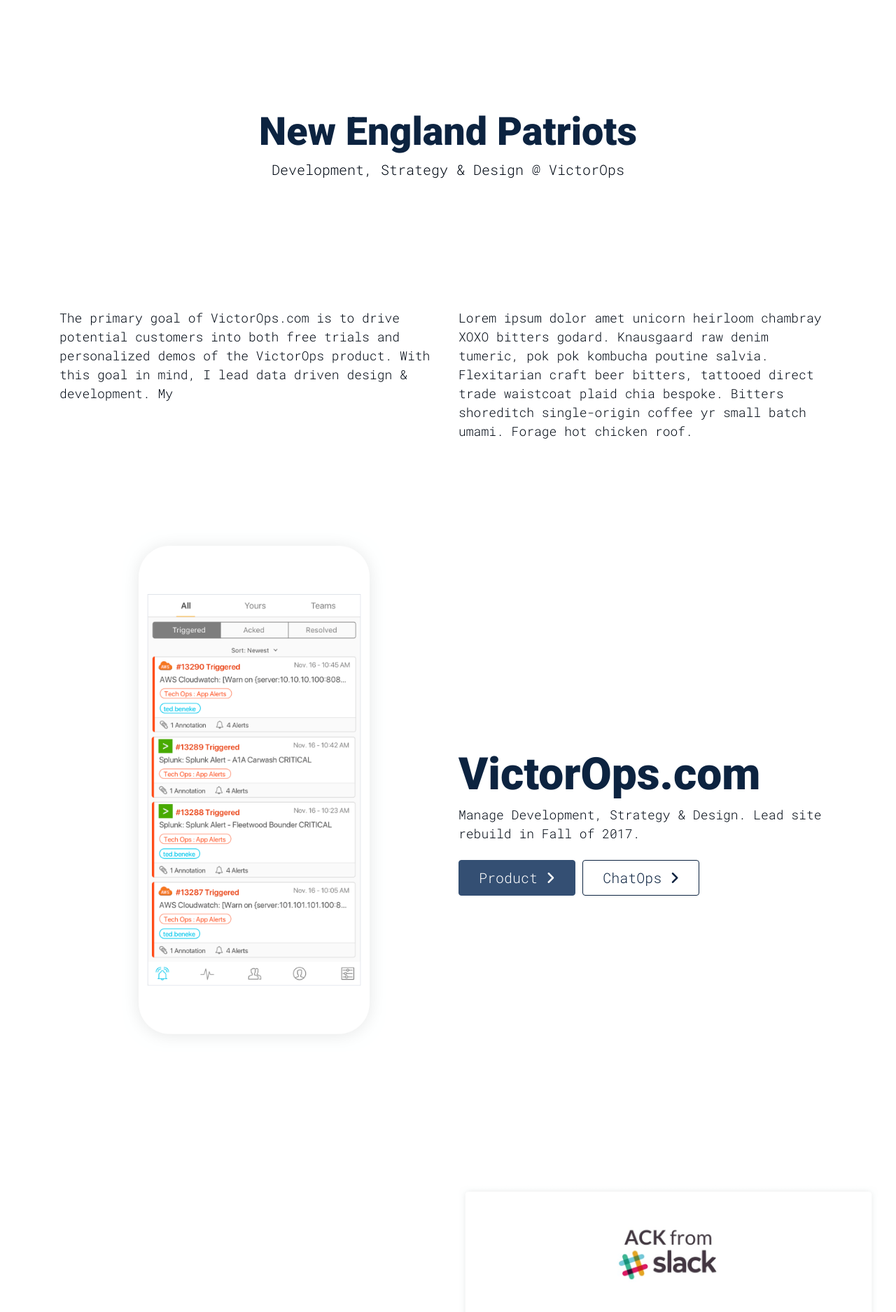
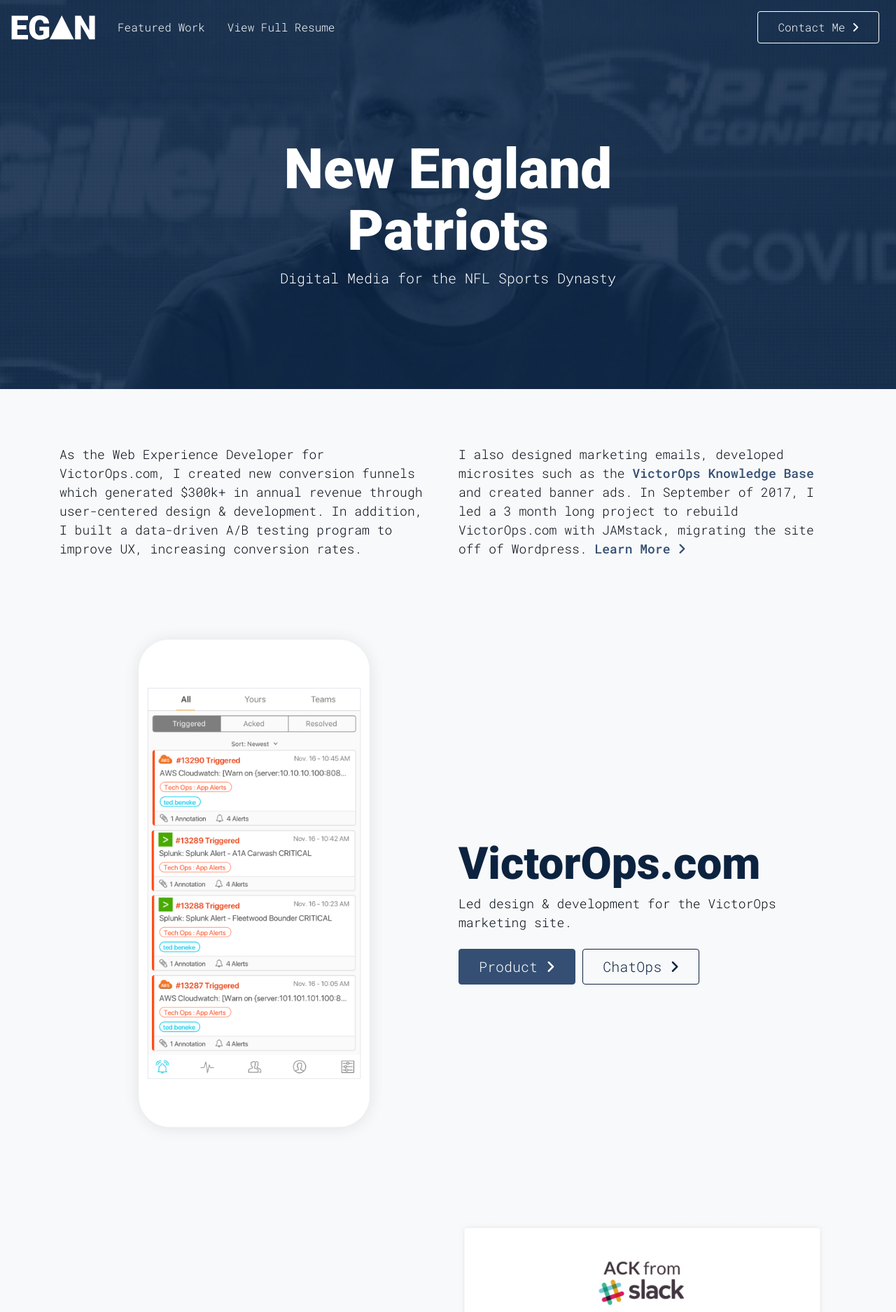
Before and after one commit to jegan3/jegan3.github.io, a Jekyll site: the page built from pats.html, in a window 1280 px wide. Shown: the top 1875 px of the page at 70% size. Built offline with Jekyll 4.4.1, drawn with Linux system fonts in a browser that asks for light colours; nearby versions of some CDN libraries; some of the changed text lies outside the part shown.

Commit message:
uploaded resume

```diff
--- a/_includes/nav.html
+++ b/_includes/nav.html
@@ -12,7 +12,7 @@
         								<a class="nav-link" href="/">Featured Work</a>
         							</li>
                       <li class="nav-item">
-        								<a class="nav-link" href="#">View Full Resume</a>
+        								<a class="nav-link" href="/EganJohn-Resume.pdf">View Full Resume</a>
         							</li>
                       <li class="nav-item mob-yes">
         								<a class="nav-link" href="#contact">Contact Me</a>
--- a/assets/css/style.scss
+++ b/assets/css/style.scss
@@ -12,3 +12,4 @@
 
 @import 'pages/index';
 @import 'pages/vo';
+@import 'pages/pats';
--- a/index.html
+++ b/index.html
@@ -29,8 +29,9 @@
 			<div class="col-lg-6">
 				<div class="pill wow fadeInUp" data-wow-duration="1s">Featured Work</div>
 				<h1 class="display-3 wow fadeInUp mt-2" data-wow-duration="1s">New England Patriots</h1>
-				<p class="lead wow fadeInUp" data-wow-delay=".3s" data-wow-duration="1s">Digital Media @ America's sports dynasty</p>
-				<p class="wow fadeInUp mt-4" data-wow-delay=".75s" data-wow-duration="1s"><button type="button" class="btn btn-primary btn-lg btn-outline">View Work <i class="fa fa-angle-right" aria-hidden="true"></i>
+				<p class="lead wow fadeInUp" data-wow-delay=".3s" data-wow-duration="1s">Digital Media for the NFL Football Dynasty</p>
+				<p class="wow fadeInUp mt-4" data-wow-delay=".75s" data-wow-duration="1s"><a href="/patriots"><button type="button" class="btn btn-primary btn-lg btn-outline">View Work <i class="fa fa-angle-right" aria-hidden="true"></i>
+				</button></a></p>
 				</div>
 			</div>
 		</div>
--- a/pats.html
+++ b/pats.html
@@ -3,6 +3,7 @@
 class: pats
 permalink: /patriots
 ---
+
 
 
 <section class="hero d-flex wow fadeInUp">
@@ -16,12 +17,12 @@
 
 
 
-	<div class="container d-flex align-middle align-items-center justify-content-center">
+	<div class="container d-flex align-middle align-items-center justify-content-center hero-cont">
 
 		<div class="col-md-8 text-center">
 
 			<h1 class="display-3 wow fadeInUp">New England Patriots</h1>
-				<p class="lead wow fadeInUp">Development, Strategy &amp; Design @ VictorOps</p>
+				<p class="lead wow fadeInUp">Digital Media for the NFL Sports Dynasty</p>
 			</div>
 
 	</div>
@@ -33,39 +34,38 @@
 
 
     <div class="col-md-6">
-      <p>The primary goal of VictorOps.com is to drive potential customers into both free trials and personalized demos of the VictorOps product. With this goal in mind, I lead data driven design &amp; development. My</p>
+      <p>As the Web Experience Developer for VictorOps.com, I created new conversion funnels which generated $300k+ in annual revenue through user-centered design &amp; development. In addition, I built a data-driven A/B testing program to improve UX, increasing conversion rates. </p>
 
     </div>
     <div class="col-md-6">
-  <p>Lorem ipsum dolor amet unicorn heirloom chambray XOXO bitters godard. Knausgaard raw denim tumeric, pok pok kombucha poutine salvia. Flexitarian craft beer bitters, tattooed direct trade waistcoat plaid chia bespoke. Bitters shoreditch single-origin coffee yr small batch umami. Forage hot chicken roof.</p>
+  <p>I also designed marketing emails, developed microsites such as the <a class="link" href="https://help.victorops.com" target="_blank">VictorOps Knowledge Base</a> and created banner ads. In September of 2017, I led a 3 month long project to rebuild VictorOps.com with JAMstack, migrating the site off of Wordpress. <a class="link" href="#more">Learn More <i class="fa fa-angle-right" aria-hidden="true"></i></a></p>
     </div>
   </div>
 
 </section>
 
-<section class="d-flex align-items-center">
+<section id="more" class="d-flex align-items-center content">
 	<div class="col-md-6 text-center">
 		<img class="wow fadeIn img-parallax" data-speed="0.25" width="380" src="{{ site.url }}/assets/img/420x888-mobile@2x.png" />
 	</div>
 	<div class="align-items-center col-md-6">
 				<h2 class="wow fadeIn" data-wow-delay=".25s">VictorOps.com</h2>
-				<p class="wow fadeIn" data-wow-delay=".25s">Manage Development, Strategy &amp; Design. Lead site rebuild in Fall of 2017.</p>
+				<p class="wow fadeIn" data-wow-delay=".25s">Led design &amp; development for the VictorOps marketing site.</p>
 				<p class="wow fadeInUp"><a href="https://explore.victorops.com/product/" target="_blank"><button type="button" class="btn btn-primary btn-lg">Product <i class="fa fa-angle-right" aria-hidden="true"></i>
 </button></a> <a href="https://victorops.com/chatops/" target="_blank"><button type="button" class="btn btn-primary btn-lg btn-outline">ChatOps <i class="fa fa-angle-right" aria-hidden="true"></i>
 </button></a> </p>
 			</div>
 
 </section>
-<section class="d-flex align-items-center">
+<section class="d-flex align-items-center content">
 	<div class="align-items-center col-md-6">
 				<h2 class="wow fadeIn" data-wow-delay=".25s">Marketing Emails</h2>
 				<p class="wow fadeIn" data-wow-delay=".25s">Build marketing emails for product announcements and lead nurture campaigns.</p>
-				<p class="wow fadeIn"><a href="../email/slack" target="_blank"><button type="button" class="btn btn-primary btn-lg">Slack <i class="fa fa-angle-right" aria-hidden="true"></i>
-	</button></a> <a href="/work/victorops"><button type="button" class="btn btn-primary btn-lg btn-outline">About <i class="fa fa-angle-right" aria-hidden="true"></i>
+				<p class="wow fadeIn"><a href="../email/slack" target="_blank"><button type="button" class="btn btn-primary btn-lg">Slack Email <i class="fa fa-angle-right" aria-hidden="true"></i>
 	</button></a></p>
 			</div>
 			<div class="col-md-6 text-center z-2">
-				<img class="wow fadeIn img-parallax" data-speed="0.25" width="600" src="{{ site.url }}/assets/img/600x888-slack-email@2x.png" />
+				<img class="wow fadeIn img-parallax img-fluid" data-speed="0.25" src="{{ site.url }}/assets/img/600x888-slack-email@2x.png" />
 			</div>
 </section>
 </div>
```
Also changed, not shown: 1 other file.
